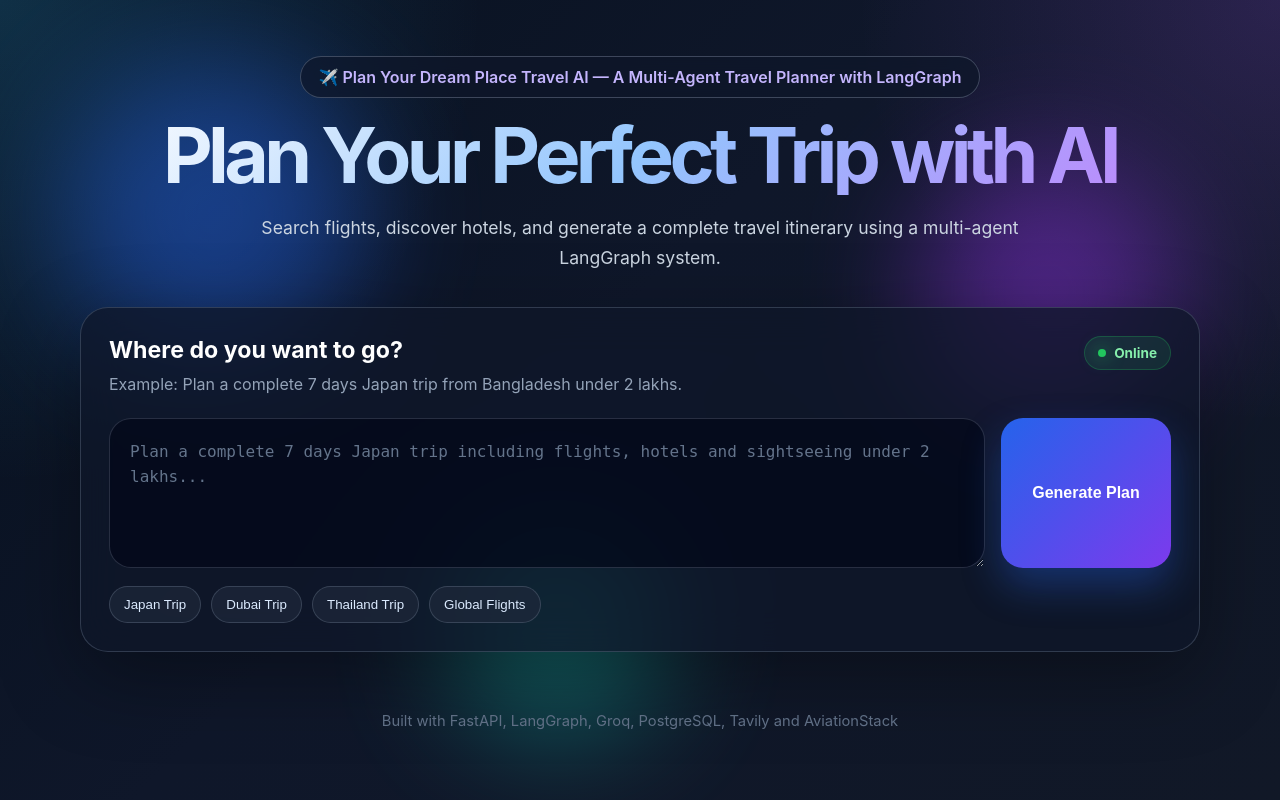
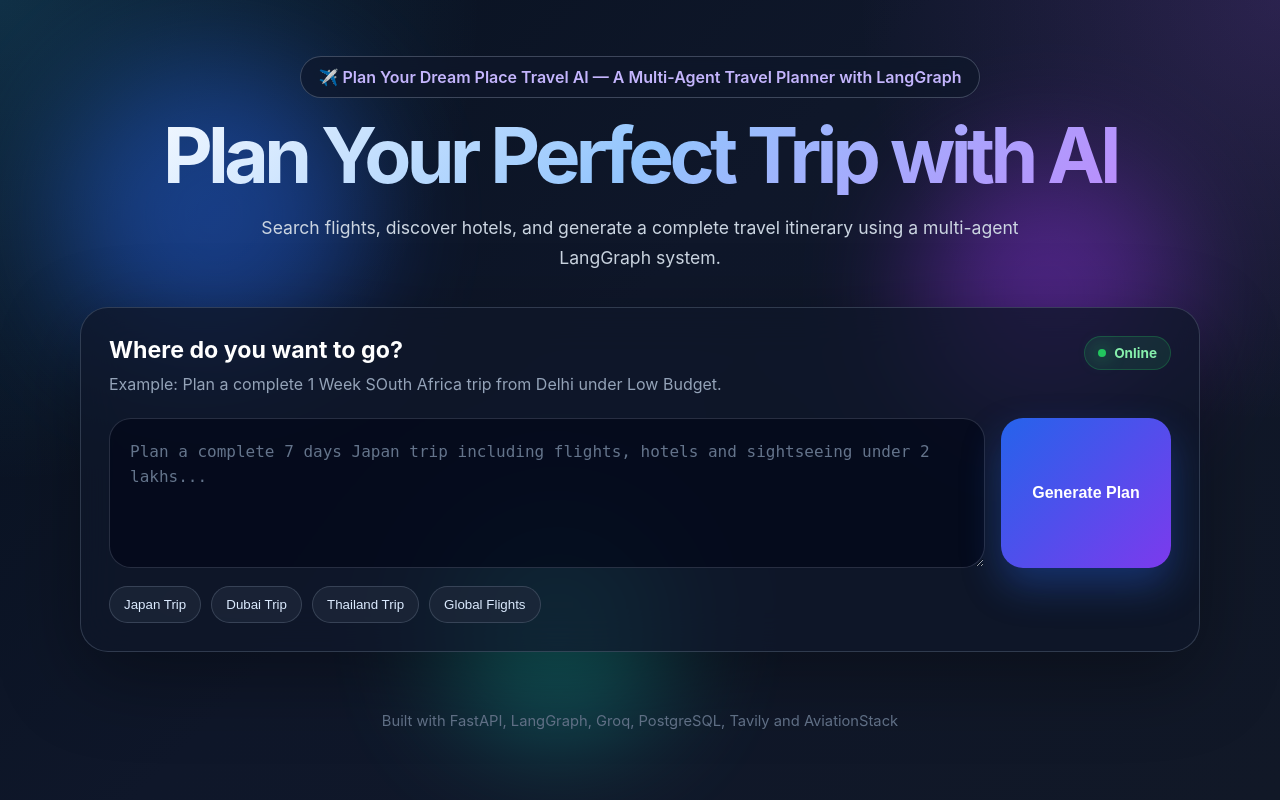
Before and after one commit to prakashprojectslist/Trip-AI-Multi-Agent-Travel-Planner-with-LangGraph, a FastAPI app: page / in a window 1280 px wide. Run offline with FastAPI, Linux system fonts and the light colour scheme; some libraries are stand-ins or nearby versions.

Commit message:
full project done

```diff
--- a/templates/index.html
+++ b/templates/index.html
@@ -41,7 +41,7 @@
                 <div>
                     <h2>Where do you want to go?</h2>
                     <p>
-                        Example: Plan a complete 7 days Japan trip from Bangladesh under 2 lakhs.
+                        Example: Plan a complete 1 Week SOuth Africa trip from Delhi under Low Budget.
                     </p>
                 </div>
 
@@ -64,7 +64,8 @@
             </div>
 
             <div class="quick-prompts">
-                <button onclick="setPrompt('Plan a complete 7 days Japan trip from Bangladesh including flights, hotels and sightseeing under 2 lakhs.')">
+
+                <button onclick="setPrompt('Plan a complete 7 days Japan trip from Indonesia including flights, hotels and sightseeing under 2 lakhs.')">
                     Japan Trip
                 </button>
 
@@ -79,8 +80,8 @@
                 <button onclick="setPrompt('Give me all country flight info.')">
                     Global Flights
                 </button>
+
             </div>
-
         </section>
 
         <section id="resultSection" class="result-section hidden">
```
Also changed, not shown: static/script.js (renamed from static/scripts.js).
